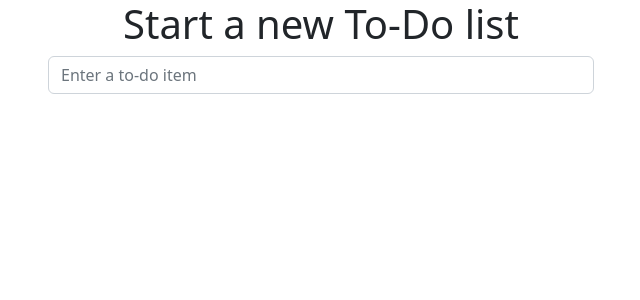
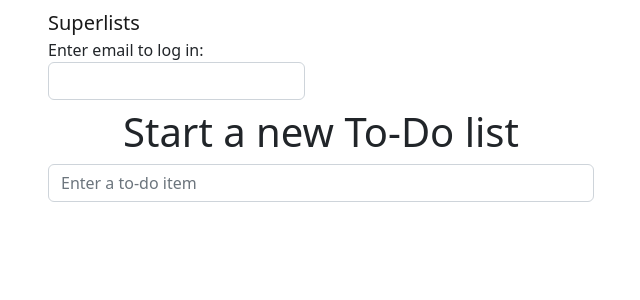
Before and after one commit to anry-dev/python-tutorial, a Django app: page / in a window 1280 px wide. Shown: the top 300 px of the page, without its empty margins (34-674 px from the left). Run offline with Django 3.2, Linux system fonts and the light colour scheme; some libraries are stand-ins or nearby versions.

Commit message:
base template modified to include navbar section

```diff
--- a/lists/templates/base.html
+++ b/lists/templates/base.html
@@ -10,6 +10,16 @@
 	</head>
 	<body>
 	  <div class="container">
+	    <nav class="navbar navbar-default" role="navigation">
+	      <div class="container-ﬂuid">
+		<a class="navbar-brand" href="/">Superlists</a>
+		<form class="navbar-form navbar-right" method="POST" action="#">
+		  <span>Enter email to log in:</span>
+		  <input class="form-control" name="email" type="text" />
+		  {% csrf_token %}
+		</form>
+	      </div>
+	    </nav>
 	    <div class="row">
 	      <div class="col-md-6 col-md-offset-3 jumbotron">
 		<div class="text-center">
@@ -20,6 +30,7 @@
 			{% if form.errors %}
 			  <div class="form-group has-error">
 			    <span class="help-block">{{ form.text.errors }}</span>
+			    <input class="form-control" name="email" type="text" />
 			  </div>
 			{% endif %}
 		</form>
```
